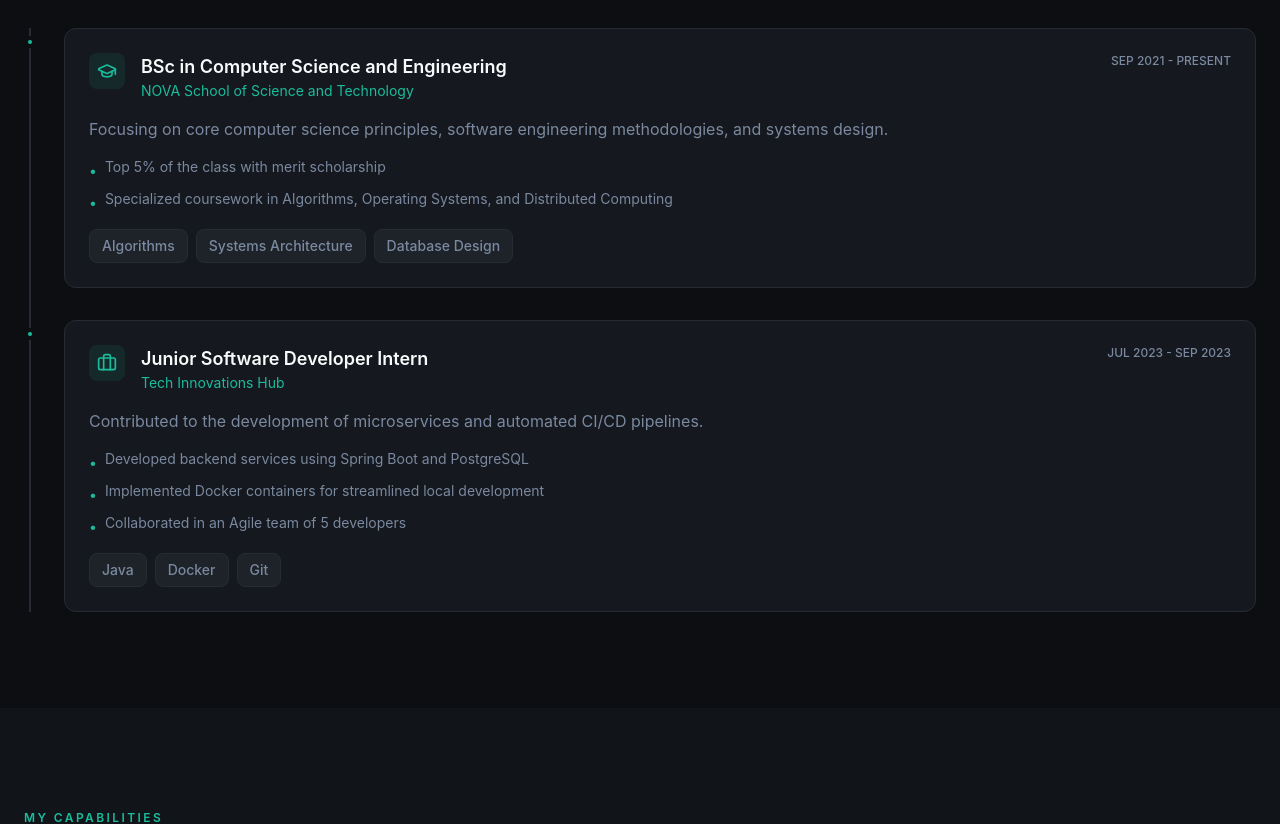
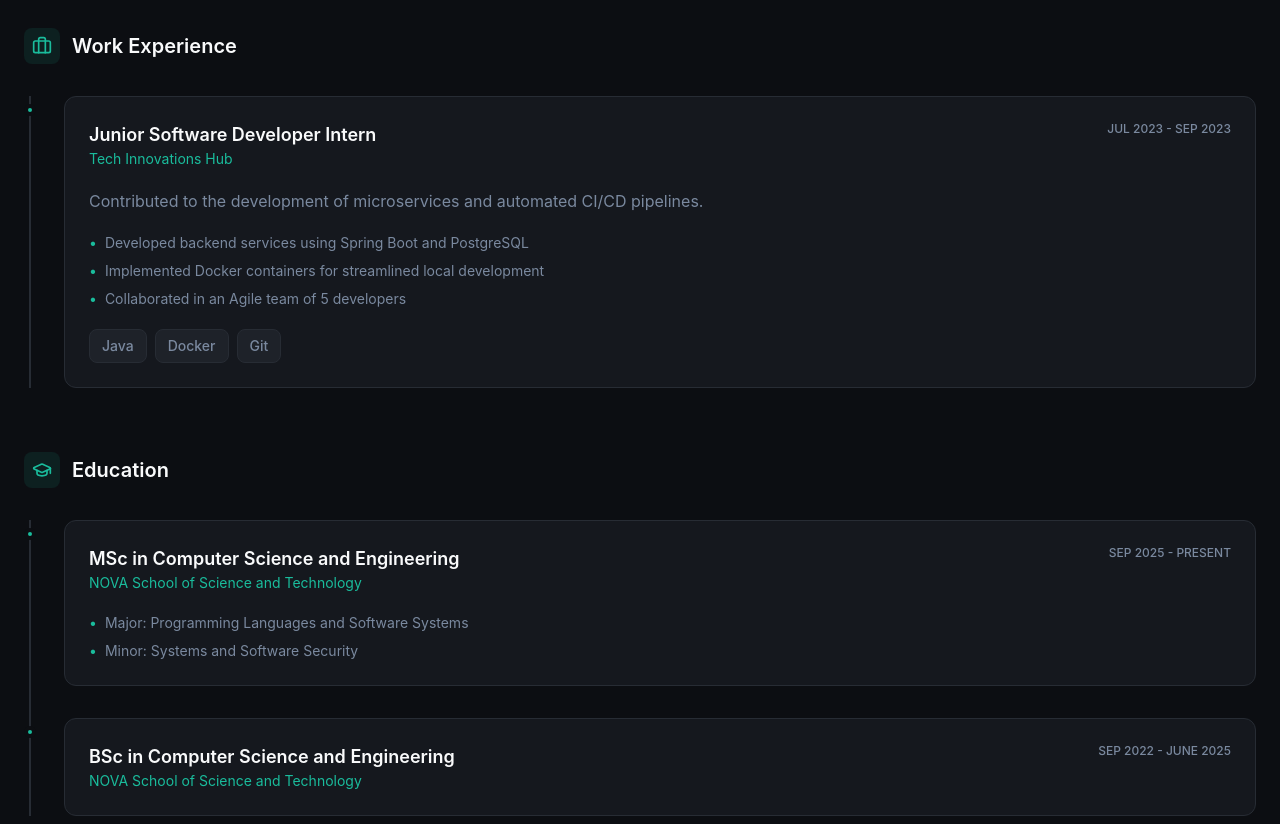
Before and after one commit to miguelcollaco/portfolio, a Next.js app: page / in a window 1280 px wide. Shown: the part 1060-1884 px from the top of the page. Built offline with nearby package versions, Linux system fonts and the light colour scheme.

Commit message:
Update experience section layout + add correct education

```diff
--- a/app/_components/Experience.tsx
+++ b/app/_components/Experience.tsx
@@ -3,38 +3,105 @@
 import { LuGraduationCap, LuBriefcase } from "react-icons/lu";
 import { motion } from "framer-motion";
 
-const experiences = [
+const workExperiences = [
   {
-    type: "education",
-    icon: LuGraduationCap,
-    title: "BSc in Computer Science and Engineering",
-    organization: "NOVA School of Science and Technology",
-    period: "SEP 2021 - PRESENT",
-    description: "Focusing on core computer science principles, software engineering methodologies, and systems design.",
-    highlights: [
-      "Top 5% of the class with merit scholarship",
-      "Specialized coursework in Algorithms, Operating Systems, and Distributed Computing"
-    ],
-    tags: ["Algorithms", "Systems Architecture", "Database Design"]
-  },
-  {
-    type: "work",
-    icon: LuBriefcase,
     title: "Junior Software Developer Intern",
     organization: "Tech Innovations Hub",
     period: "JUL 2023 - SEP 2023",
-    description: "Contributed to the development of microservices and automated CI/CD pipelines.",
+    description:
+      "Contributed to the development of microservices and automated CI/CD pipelines.",
     highlights: [
       "Developed backend services using Spring Boot and PostgreSQL",
       "Implemented Docker containers for streamlined local development",
-      "Collaborated in an Agile team of 5 developers"
+      "Collaborated in an Agile team of 5 developers",
     ],
-    tags: ["Java", "Docker", "Git"]
-  }
+    tags: ["Java", "Docker", "Git"],
+  },
 ];
 
-const fadeUp = { initial: { opacity: 0, y: 24 }, whileInView: { opacity: 1, y: 0 } };
+const educationExperiences = [
+  {
+    title: "MSc in Computer Science and Engineering",
+    organization: "NOVA School of Science and Technology",
+    period: "SEP 2025 - PRESENT",
+    highlights: [
+      "Major: Programming Languages and Software Systems",
+      "Minor: Systems and Software Security",
+    ],
+  },
+  {
+    title: "BSc in Computer Science and Engineering",
+    organization: "NOVA School of Science and Technology",
+    period: "SEP 2022 - JUNE 2025",
+  },
+];
+
+const fadeUp = {
+  initial: { opacity: 0, y: 24 },
+  whileInView: { opacity: 1, y: 0 },
+};
 const viewport = { once: true, margin: "-80px" };
+
+function Timeline({ items }: { items: typeof workExperiences }) {
+  return (
+    <div className="relative">
+      <div className="absolute left-1.25 top-0 bottom-0 w-0.5 bg-border" />
+      <div className="space-y-8">
+        {items.map((exp, i) => (
+          <motion.div
+            key={exp.title}
+            {...fadeUp}
+            viewport={viewport}
+            transition={{ duration: 0.6, delay: i * 0.15 }}
+            className="relative pl-10"
+          >
+            <div className="absolute left-0 top-2 w-3 h-3 rounded-full bg-primary border-4 border-background" />
+
+            <div className="bg-card border border-border rounded-xl p-6 card-hover space-y-5">
+              <div className="flex flex-col md:flex-row md:items-start md:justify-between gap-4">
+                <div>
+                  <h3 className="font-semibold text-lg">{exp.title}</h3>
+                  <p className="text-primary text-sm">{exp.organization}</p>
+                </div>
+                <span className="text-xs text-muted-foreground font-medium">
+                  {exp.period}
+                </span>
+              </div>
+
+              {exp.description && (
+                <p className="text-muted-foreground">{exp.description}</p>
+              )}
+
+              {exp.highlights && (
+                <ul className="space-y-2">
+                  {exp.highlights.map((highlight) => (
+                    <li
+                      key={highlight}
+                      className="text-sm text-muted-foreground flex items-start gap-2"
+                    >
+                      <span className="text-primary">•</span>
+                      {highlight}
+                    </li>
+                  ))}
+                </ul>
+              )}
+
+              {exp.tags && (
+                <div className="flex flex-wrap gap-2">
+                  {exp.tags.map((tag) => (
+                    <span key={tag} className="skill-badge">
+                      {tag}
+                    </span>
+                  ))}
+                </div>
+              )}
+            </div>
+          </motion.div>
+        ))}
+      </div>
+    </div>
+  );
+}
 
 export default function Experience() {
   return (
@@ -49,56 +116,40 @@ export default function Experience() {
           <span className="section-label">PROFESSIONAL JOURNEY</span>
           <h2 className="section-title mt-4">Experience & Education</h2>
           <p className="text-muted-foreground mt-4 max-w-2xl">
-            A curated timeline of my academic foundations and professional growth in Computer Science and Engineering.
+            A curated timeline of my academic foundations and professional
+            growth in Computer Science and Engineering.
           </p>
         </motion.div>
 
-        <div className="relative">
-          <div className="absolute left-1.25 top-0 bottom-0 w-0.5 bg-border" />
-          <div className="space-y-8">
-            {experiences.map((exp, i) => (
+        <div className="space-y-16">
+          <div>
             <motion.div
-                key={exp.title}
               {...fadeUp}
               viewport={viewport}
-                transition={{ duration: 0.6, delay: i * 0.15 }}
-                className="relative pl-10"
+              transition={{ duration: 0.6, delay: 0.1 }}
+              className="flex items-center gap-3 mb-8"
             >
-                <div className="absolute left-0 top-2 w-3 h-3 rounded-full bg-primary border-4 border-background" />
-
-                <div className="bg-card border border-border rounded-xl p-6 card-hover">
-                  <div className="flex flex-col md:flex-row md:items-start md:justify-between gap-4 mb-4">
-                    <div className="flex items-start gap-4">
               <div className="p-2 bg-primary/10 rounded-lg">
-                        <exp.icon className="w-5 h-5 text-primary" />
+                <LuBriefcase className="w-5 h-5 text-primary" />
               </div>
-                      <div>
-                        <h3 className="font-semibold text-lg">{exp.title}</h3>
-                        <p className="text-primary text-sm">{exp.organization}</p>
-                      </div>
-                    </div>
-                    <span className="text-xs text-muted-foreground font-medium">{exp.period}</span>
+              <h3 className="text-xl font-semibold">Work Experience</h3>
+            </motion.div>
+            <Timeline items={workExperiences} />
           </div>
 
-                  <p className="text-muted-foreground mb-4">{exp.description}</p>
-
-                  <ul className="space-y-2 mb-4">
-                    {exp.highlights.map((highlight) => (
-                      <li key={highlight} className="text-sm text-muted-foreground flex items-start gap-2">
-                        <span className="text-primary mt-1">•</span>
-                        {highlight}
-                      </li>
-                    ))}
-                  </ul>
-
-                  <div className="flex flex-wrap gap-2">
-                    {exp.tags.map((tag) => (
-                      <span key={tag} className="skill-badge">{tag}</span>
-                    ))}
+          <div>
+            <motion.div
+              {...fadeUp}
+              viewport={viewport}
+              transition={{ duration: 0.6, delay: 0.1 }}
+              className="flex items-center gap-3 mb-8"
+            >
+              <div className="p-2 bg-primary/10 rounded-lg">
+                <LuGraduationCap className="w-5 h-5 text-primary" />
               </div>
-                </div>
+              <h3 className="text-xl font-semibold">Education</h3>
             </motion.div>
-            ))}
+            <Timeline items={educationExperiences} />
           </div>
         </div>
       </div>
```
Lines whose indentation alone changed are shown as unchanged.
